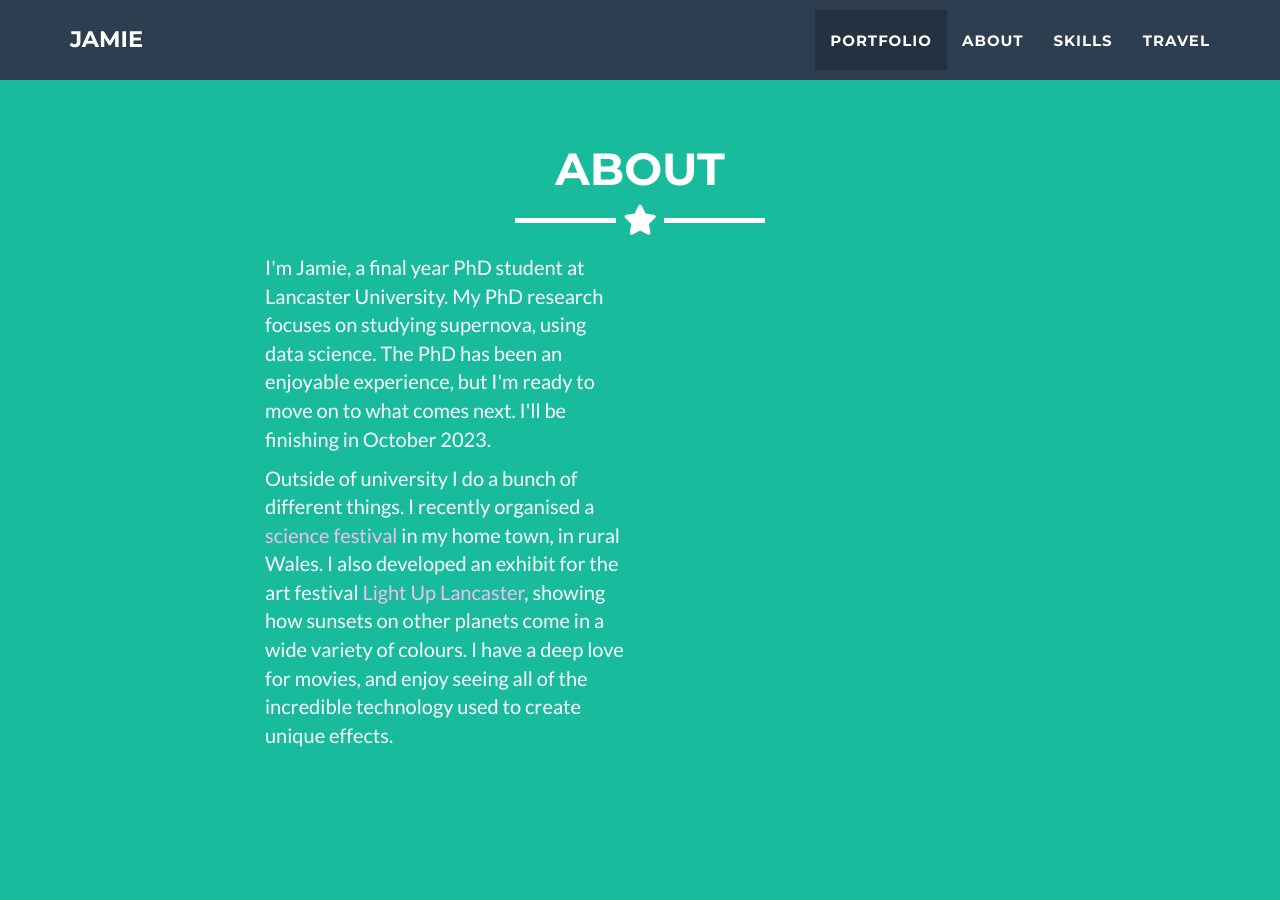
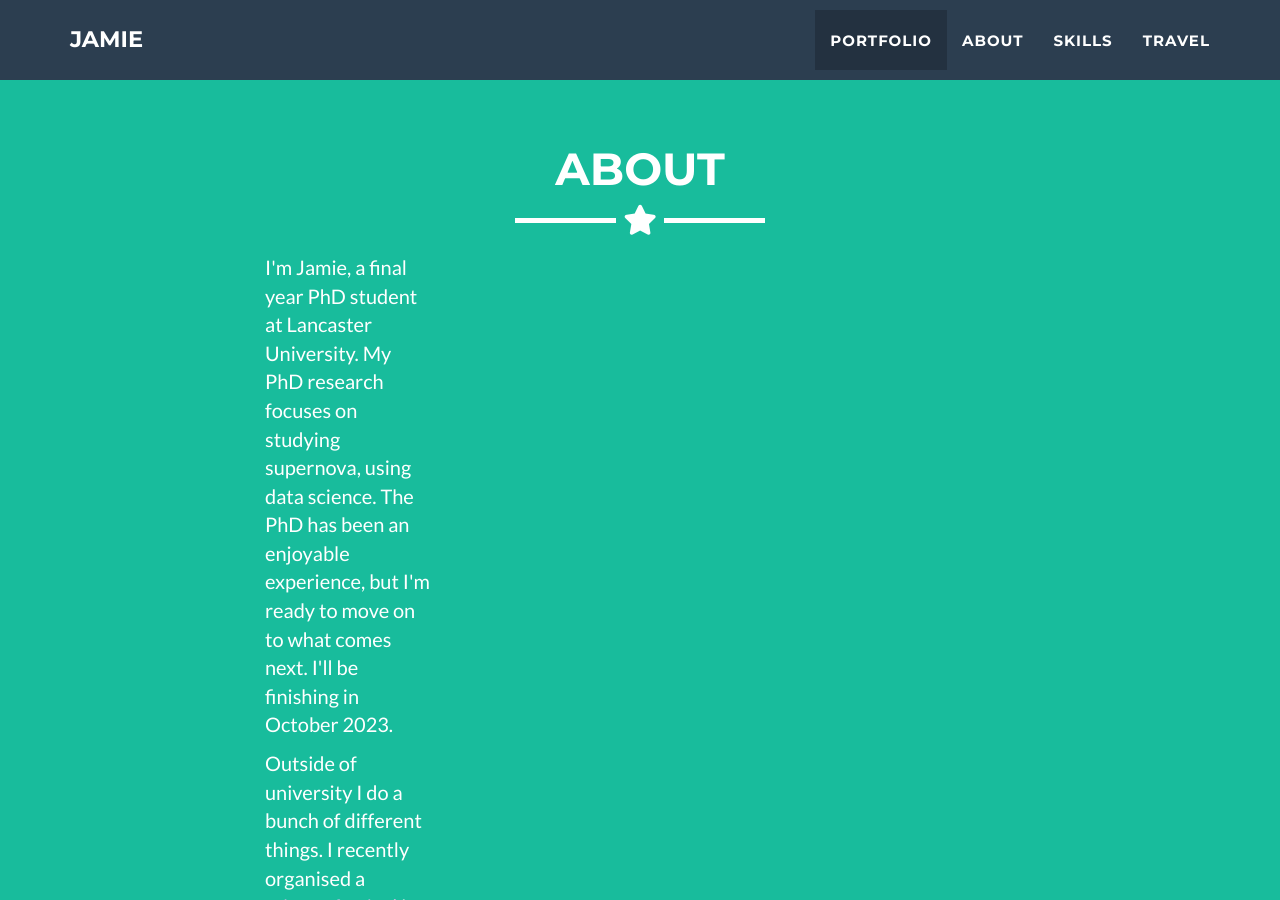
Before and after one commit to jamiedumayne/jamiedumayne.github.io, a Jekyll site: the page built from _posts/2014-07-18-project-1.markdown, in a window 1280 px wide and 900 px high, scrolled down 1628 px. Built offline with Jekyll 4.4.1, drawn with Linux system fonts in a browser that asks for light colours.

Commit message:
Update about.html

```diff
--- a/_includes/about.html
+++ b/_includes/about.html
@@ -8,7 +8,7 @@
       </div>
     </div>
     <div class="row">
-      <div class="col-lg-4 col-lg-offset-2">
+      <div class="col-lg-2 col-lg-offset-2">
         <p>I'm Jamie, a final year PhD student at Lancaster University. My PhD research focuses on studying supernova, using data science. The PhD has been an enjoyable experience, but I'm ready to move on to what comes next. I'll be finishing in October 2023.</p>
         <p>Outside of university I do a bunch of different things. I recently organised a <a href="https://www.instagram.com/p/Ciu7TJus1Ff/" target=_blank> science festival</a> in my home town, in rural Wales. I also developed an exhibit for the art festival <a href="https://www.lightuplancaster.co.uk/artworks/kaleidoscope-of-sunsets/" target=_blank>Light Up Lancaster</a>, showing how sunsets on other planets come in a wide variety of colours. I have a deep love for movies, and enjoy seeing all of the incredible technology used to create unique effects.</p>
       </div>
```
